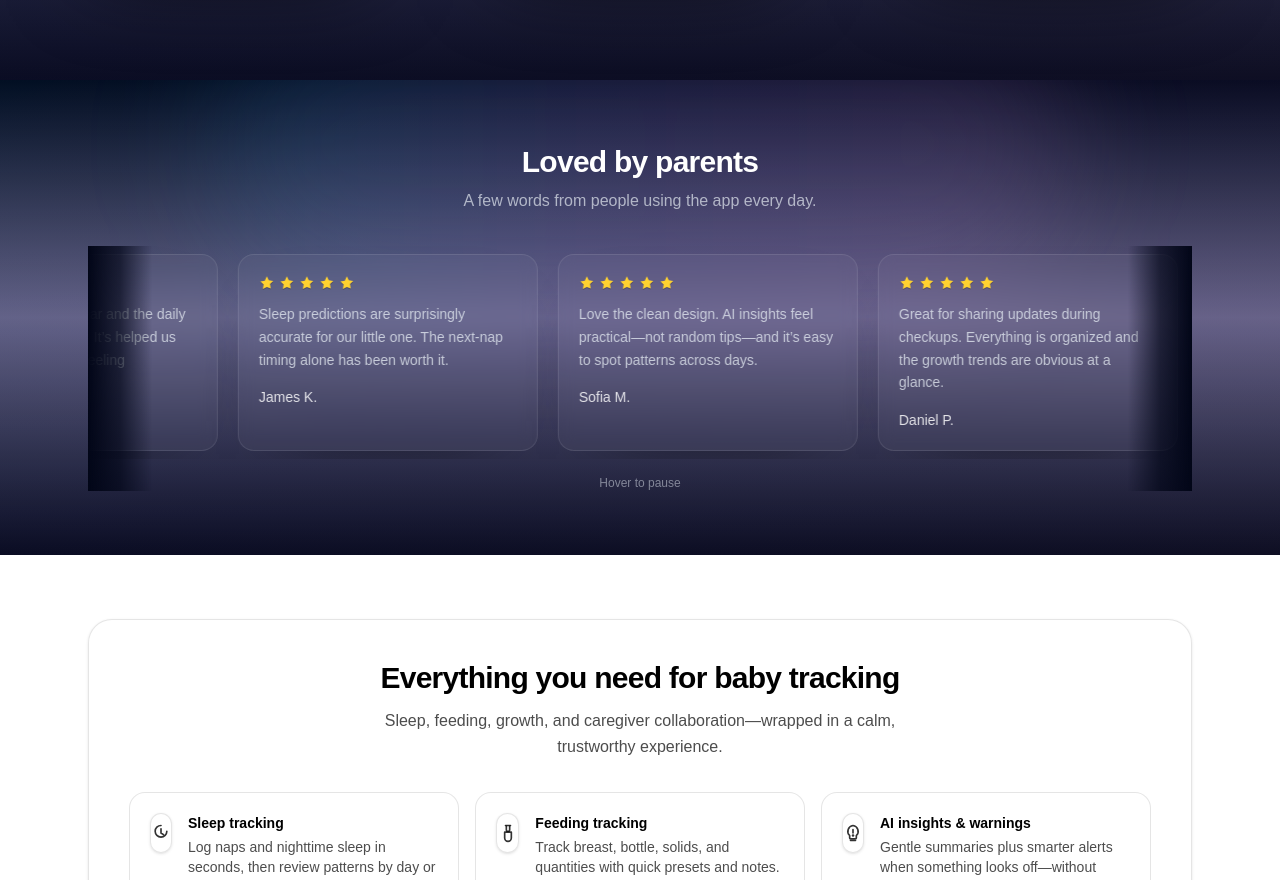
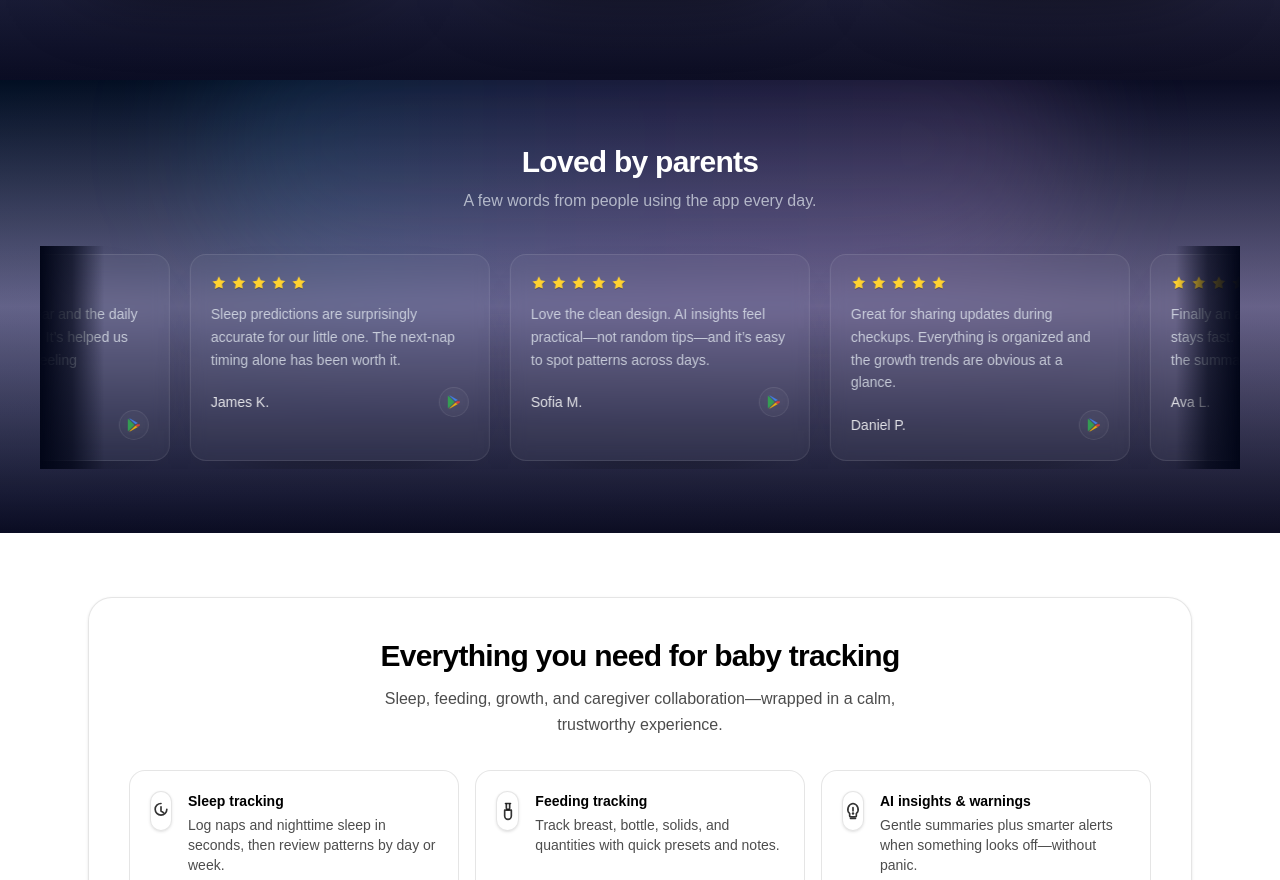
Before and after one commit to domasdomas57-web/baby-growth-landing, a Next.js app: page / in a window 1280 px wide. Shown: the part 1520-2400 px from the top of the page. Built offline with nearby package versions, Linux system fonts and the light colour scheme.

Commit message:
Make reviews marquee full-width

```diff
--- a/components/ReviewsMarquee.tsx
+++ b/components/ReviewsMarquee.tsx
@@ -8,6 +8,38 @@ type Review = {
   text: string;
   name: string;
 };
+
+const GOOGLE_PLAY_URL =
+  "https://play.google.com/store/apps/details?id=com.domce23.babygrowthtracker&hl=en";
+
+function GooglePlayIcon({ className }: { className?: string }) {
+  return (
+    <svg
+      viewBox="0 0 24 24"
+      fill="none"
+      xmlns="http://www.w3.org/2000/svg"
+      aria-hidden
+      className={className}
+    >
+      <path
+        d="M3.7 2.7c-.5.5-.7 1.2-.7 2v14.6c0 .8.2 1.5.7 2L13 12 3.7 2.7Z"
+        fill="#34A853"
+      />
+      <path
+        d="M14.2 10.8 5 2.1c.5-.1 1.1 0 1.8.4l11.2 6.4-3.8 1.9Z"
+        fill="#4285F4"
+      />
+      <path
+        d="M14.2 13.2 18 15.1 6.8 21.5c-.7.4-1.3.5-1.8.4l9.2-8.7Z"
+        fill="#FBBC05"
+      />
+      <path
+        d="M19.6 10.1c1 .6 1.4 1.2 1.4 1.9s-.4 1.3-1.4 1.9l-1.6.9-4.1-2.1 4.1-2.1 1.6.9Z"
+        fill="#EA4335"
+      />
+    </svg>
+  );
+}
 
 function StarIcon({ className }: { className?: string }) {
   return (
@@ -39,7 +71,18 @@ function ReviewCard({ review }: { review: Review }) {
       <p className="mt-3 text-sm leading-relaxed text-slate-200/80">
         {review.text}
       </p>
-      <p className="mt-4 text-sm font-medium text-white/85">{review.name}</p>
+      <div className="mt-4 flex items-center justify-between gap-4">
+        <p className="text-sm font-medium text-white/85">{review.name}</p>
+        <a
+          href={GOOGLE_PLAY_URL}
+          target="_blank"
+          rel="noreferrer"
+          aria-label="View on Google Play"
+          className="inline-flex items-center rounded-full border border-white/10 bg-white/[0.02] p-1.5 opacity-90 shadow-[0_10px_30px_-24px_rgba(0,0,0,0.90)] backdrop-blur transition hover:opacity-100"
+        >
+          <GooglePlayIcon className="h-4 w-4" />
+        </a>
+      </div>
     </article>
   );
 }
@@ -124,7 +167,7 @@ export default function ReviewsMarquee() {
         <div className="absolute -top-24 left-1/2 h-[320px] w-[860px] -translate-x-1/2 rounded-full bg-gradient-to-r from-sky-400/12 via-violet-400/12 to-fuchsia-300/12 blur-3xl" />
       </div>
 
-      <div className="mx-auto w-full max-w-6xl px-5 py-12 sm:px-6 sm:py-16">
+      <div className="w-full px-5 py-12 sm:px-6 sm:py-16 lg:px-10 2xl:px-16">
         <div className="mb-8 text-center">
           <h2 className="text-balance text-2xl font-semibold tracking-tight text-white sm:text-3xl">
             Loved by parents
@@ -161,10 +204,6 @@ export default function ReviewsMarquee() {
               </div>
             </motion.div>
           </div>
-
-          <p className="mt-4 text-center text-xs text-slate-200/50">
-            Hover to pause
-          </p>
         </div>
       </div>
     </section>
```
